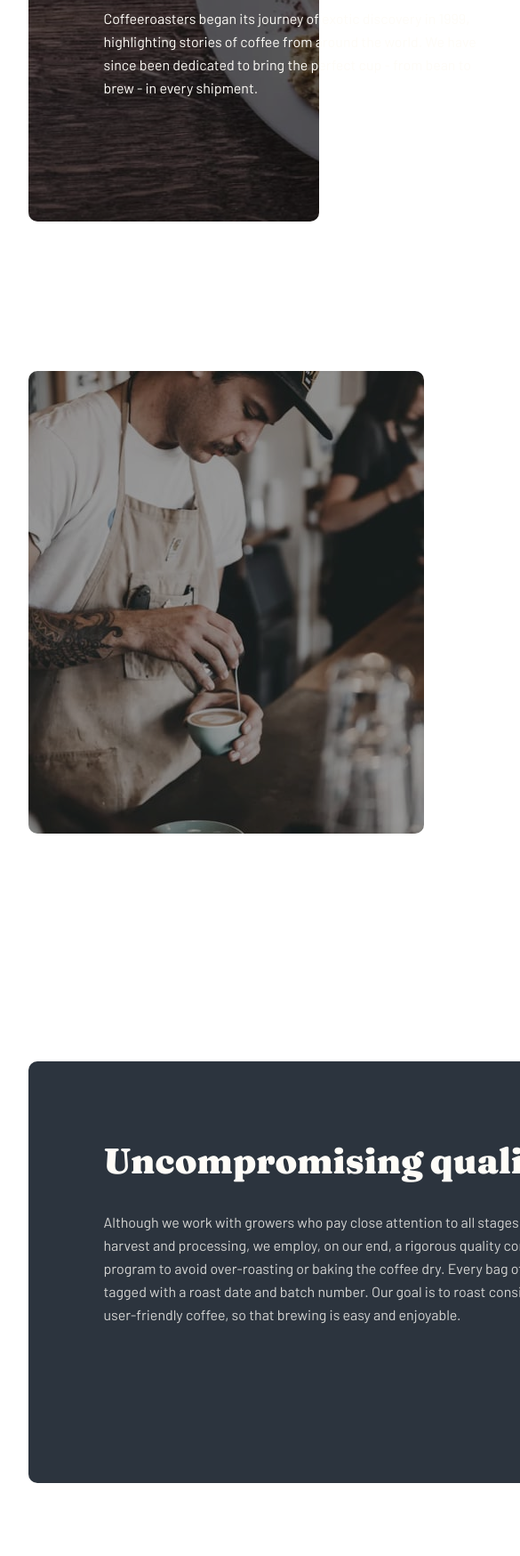
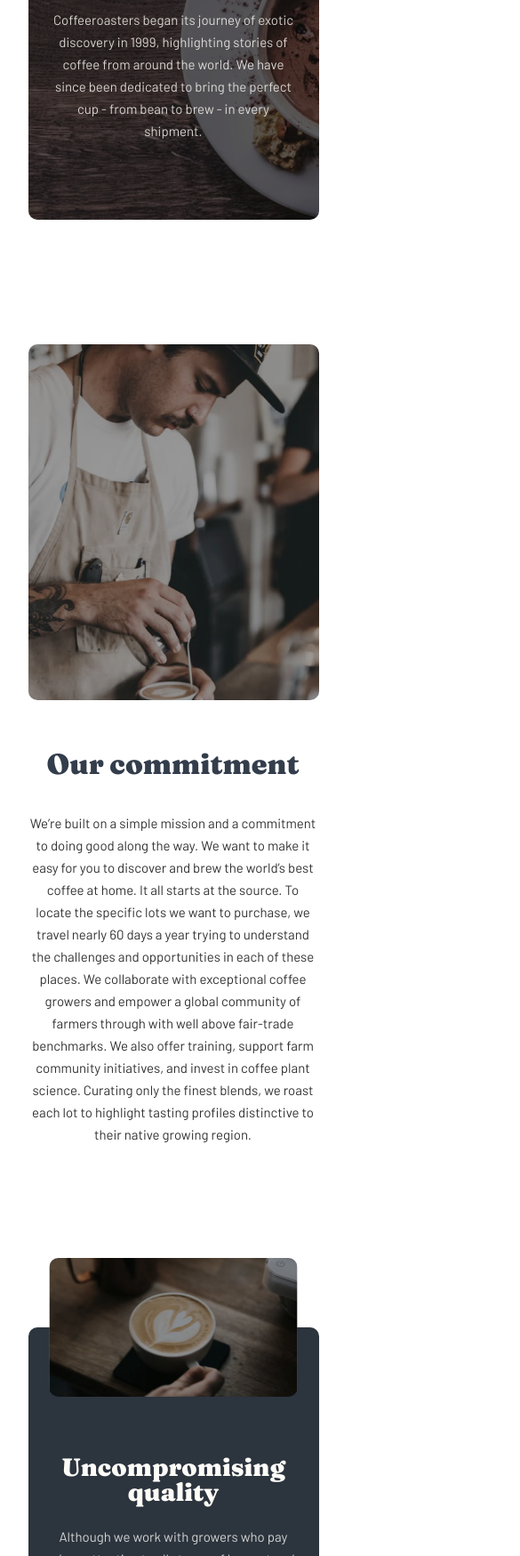
Before and after one commit to RomeoKs/coffeeroasters-subscription-site, a plain HTML site: page about_us.html in a window 390 px wide. Shown: the part 251-2000 px from the top of the page at 89% size, 585 px wide, since content can reach past the window. Drawn offline with Linux system fonts and the light colour scheme.

Commit message:
about_us page ~ mobile

```diff
--- a/about_us.css
+++ b/about_us.css
@@ -119,6 +119,7 @@ nav ul li a:active {
     padding: 0px;
     width: 442px;
     box-sizing: border-box;
+    opacity: 0.8;
 }
 
 /*----------------------*/
@@ -155,6 +156,9 @@ nav ul li a:active {
     margin: 0px;
     padding: 0px;
     width: 538px;
+}
+.container-commitment div p {
+    opacity: 0.8;
 }
 
 /*----------------------*/
@@ -202,7 +206,7 @@ nav ul li a:active {
 .container-hq {
     width: 1045px;
     height: 366px;
-    margin: 168px auto 157px auto;
+    margin: 168px auto 157px 87px;
 }
 .container-hq .hqs {
     width: 100%;
@@ -227,13 +231,16 @@ nav ul li a:active {
 .container-hq .hq-uk h3,
 .container-hq .hq-can h3,
 .container-hq .hq-aus h3 {
-    margin: 41px 0px 20px 0px;
+    margin: 41px 0px 22px 0px;
 }
 .container-hq .hq-uk p,
 .container-hq .hq-can p,
 .container-hq .hq-aus p {
     margin: 0px;
     padding: 0;
+}
+.container-hq .hq-aus img {
+    margin-top: 6px;
 }
 
 /*----------------------*/
@@ -600,9 +607,155 @@ footer {
         width: 327px;
         margin: 0px auto;
     }
-    /* CONTAINER ABOUT*/
 
-    /* FOOTER */
+    /*----------------------*/
+    /*    CONTAINER ABOUT   */
+    /*----------------------*/
+    .container-about {
+        width: 100%;
+        height: 400px;
+        background-image: url("./assets/about/mobile/image-hero-whitecup.jpg");
+        margin-top: 48px;
+    }
+    .container-about h2 {
+        font-size: 28px;
+        line-height: 28px;
+        text-align: center;
+        margin: 0px;
+        padding-top: 111px;
+    }
+    .container-about p {
+        font-size: 15px;
+        line-height: 25px;
+        text-align: center;
+        width: 279px;
+        margin: 24px auto 0px auto;
+        padding: 0px;
+        box-sizing: border-box;
+    }
+
+    /*----------------------*/
+    /* CONTAINER COMMITMENT*/
+    /*----------------------*/
+    .container-commitment {
+        width: 100%;
+        height: 901px;
+        margin: 140px auto 0px auto;
+        display: flex;
+        flex-direction: column;
+    }
+    .container-commitment .commit-image {
+        width: 100%;
+        height: 400px;
+        background-image: url("./assets/about/mobile/image-commitment.jpg");
+        background-blend-mode: multiply;
+    }
+    .container-commitment div h2 {
+        font-size: 32px;
+        line-height: 48px;
+    }
+    .container-commitment div {
+        width: 100%;
+        height: 453px;
+        display: flex;
+        flex-direction: column;
+        justify-content: space-between;
+    }
+    .container-commitment div h2,
+    .container-commitment div p {
+        width: 326px;
+        text-align: center;
+    }
+    .container-commitment div p {
+        font-size: 15px;
+        line-height: 25px;
+    }
+
+    /*----------------------*/
+    /* CONTAINER QUALITY*/
+    /*----------------------*/
+    .container-quality {
+        width: 100%;
+        height: 509px;
+        border-radius: 10px;
+        background-color: var(--dark-grey);
+        background-blend-mode: multiply;
+        display: block;
+        margin-top: 204px;
+        box-sizing: border-box;
+        position: relative;
+    }
+    .container-quality div h2 {
+        font-size: 28px;
+        line-height: 28px;
+        text-align: center;
+        color: var(--light-cream);
+        padding-top: 143px;
+        margin: 0px auto 0px auto;
+    }
+    .container-quality div p {
+        color: var(--light-cream);
+        padding-top: 24px;
+        margin: 0px auto 0px auto;
+        width: 278px;
+        font-size: 15px;
+        line-height: 25px;
+        text-align: center;
+        opacity: 0.8;
+    }
+    .quality-image {
+        width: 279px;
+        height: 156px;
+        background-image: url("./assets/about/mobile/image-quality.jpg");
+        position: absolute;
+        top: -78px;
+        left: 50%;
+        transform: translateX(-50%);
+    }
+
+    /*----------------------*/
+    /*     CONTAINER HQ     */
+    /*----------------------*/
+    .container-hq {
+        width: 100%;
+        height: 1044px;
+        margin: 120px auto 100px auto;
+    }
+    .container-hq .hqs {
+        width: 100%;
+        flex-direction: column;
+    }
+    .container-hq h4 {
+        text-align: center;
+        margin: 0px 0px 0px 0px;
+        color: var(--grey);
+    }
+    .container-hq .hq-uk,
+    .container-hq .hq-can,
+    .container-hq .hq-aus {
+        height: 262px;
+        margin: 80px auto 0px auto;
+        text-align: center;
+    }
+    .container-hq .hq-uk {
+        margin-top: 70px;
+    }
+    .container-hq .hq-uk h3,
+    .container-hq .hq-can h3,
+    .container-hq .hq-aus h3 {
+        font-size: 28px;
+        margin: 42px 0px 0px 0px;
+        text-align: center;
+    }
+    .container-hq .hq-uk p,
+    .container-hq .hq-can p,
+    .container-hq .hq-aus p {
+        margin: 20px 0px 0px 0px;
+        padding: 0px;
+    }
+    /*----------------------*/
+    /*        FOOTER        */
+    /*----------------------*/
     footer {
         margin-bottom: 72px;
     }
```
